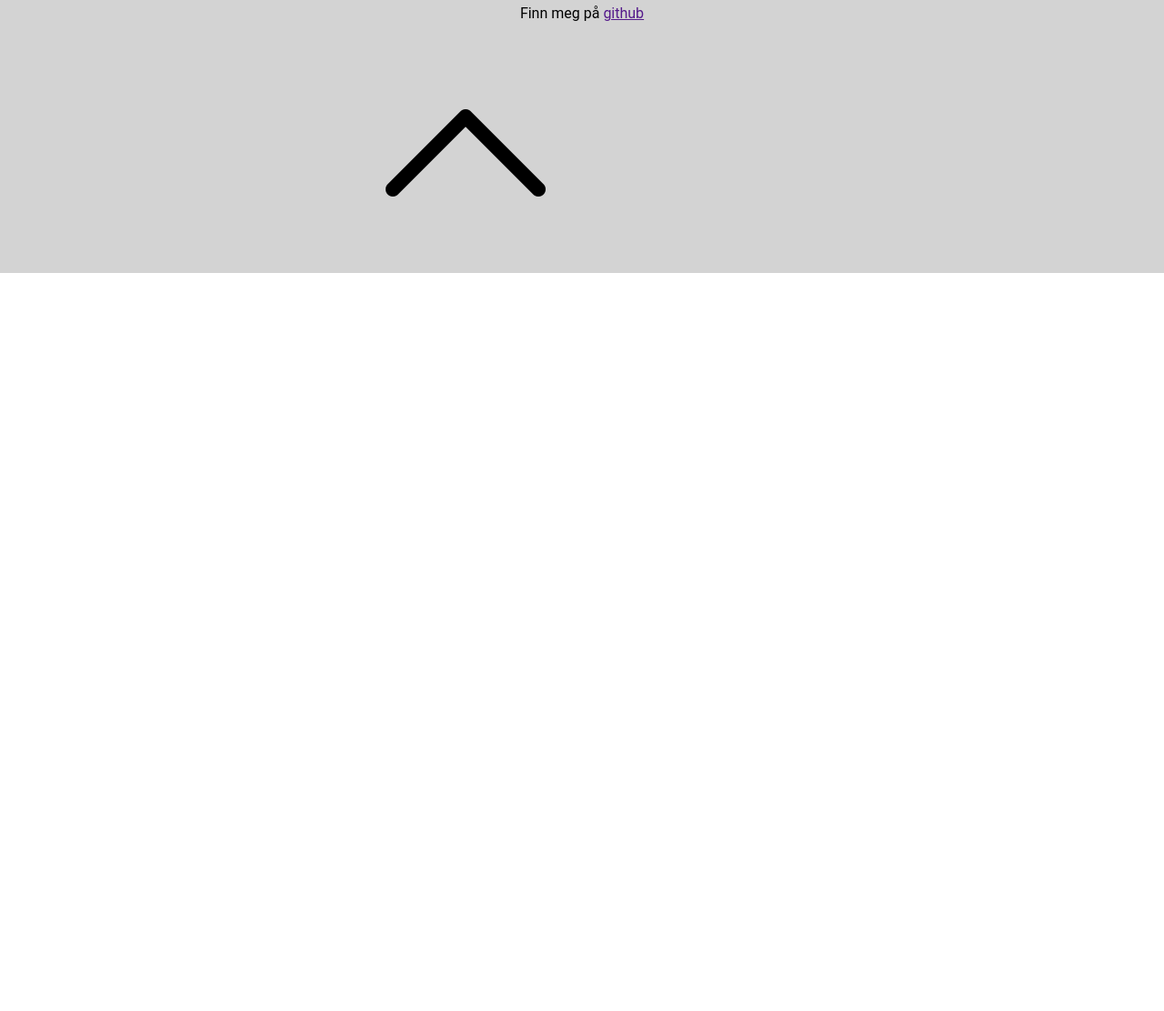
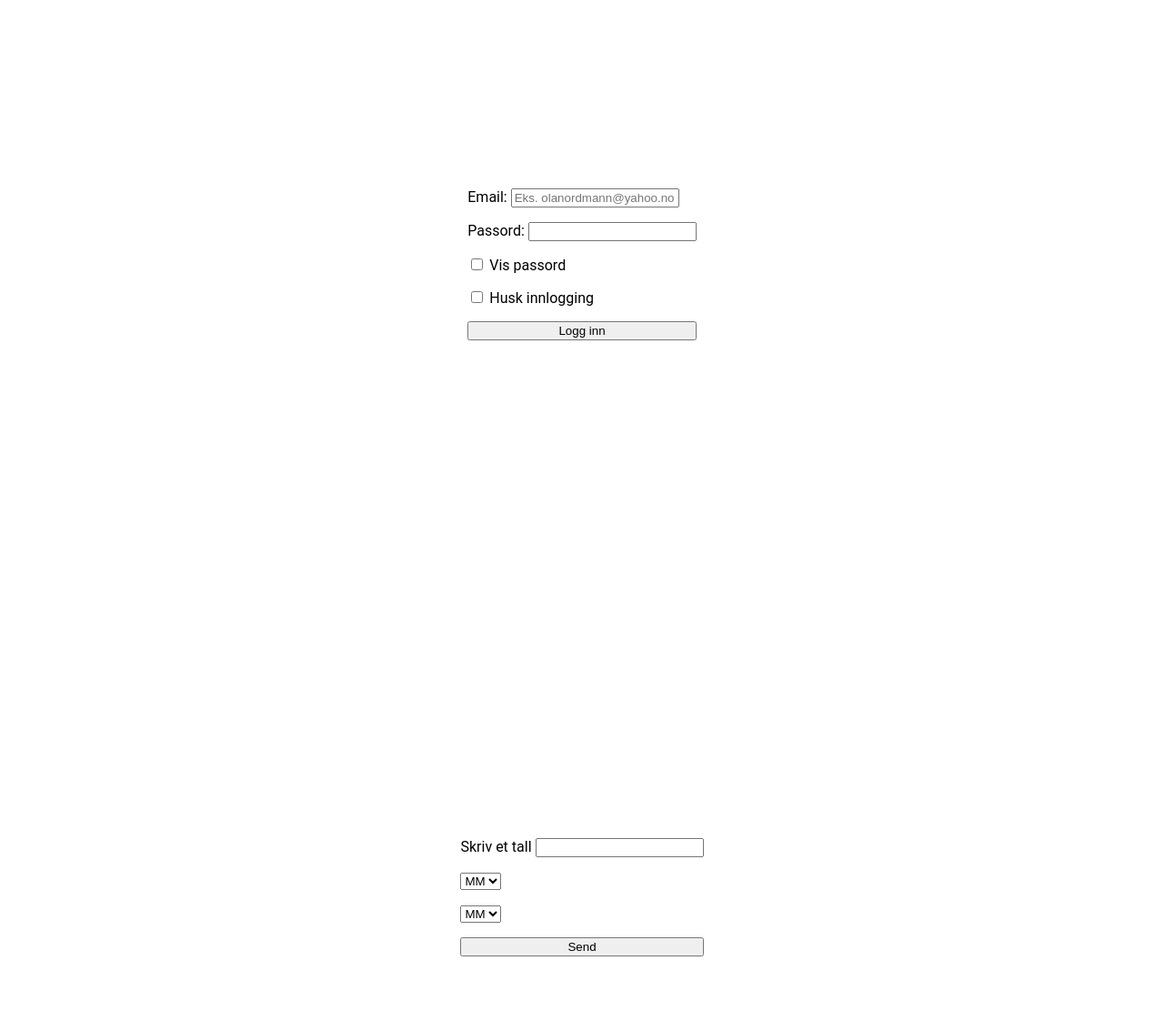
Before and after one commit to JulieKodehode/kodeloftetg14_undervisning15, a website: page index.html in a window 1280 px wide. Shown: the part 841-1952 px from the top of the page at 91% size. Before the commit the page ends 1141 px from the top, so only its background shows below. Drawn offline with Linux system fonts and the light colour scheme.

Commit message:
After lesson

```diff
--- a/index.html
+++ b/index.html
@@ -32,9 +32,102 @@
       <section class="section">
         <!-- Hero section / Home section / Main secton -->
         <form>
+          <label for="nameInput">
+            Skriv navnet ditt
+            <input type="text" name="nameInput" id="nameInput" placeholder="Eks. Ola Nordmann">
+          </label>
+
           <label for="">
+            <input type="number" name="" id="">
+          </label>
 
+          <label for="">
+            <input type="checkbox" name="" id="" autofocus>
+            <input type="checkbox" name="" id="">
+            <input type="checkbox" name="" id="">
           </label>
+
+          <label for="">
+            <input type="date" name="" id="">
+          </label>
+
+          <!--
+            Undervisnings challange:
+            1. Sett opp en label og input for email = virker ikke uten @
+            2. Sett opp en label og input for password = skjuler bokstaver
+          -->
+          <label for="">
+            <input type="email" name="" id="">
+          </label>
+
+          <label for="">
+            <input type="password" name="" id="">
+          </label>
+
+          <label for="">
+            <input type="button" value="Send">
+          </label>
+
+          <button type="submit">Send</button>
+        </form>
+      </section>
+
+      <section class="section">
+        <!-- Innlogging -->
+        <form>
+          <label for="userEmail">
+            Email:
+            <input type="email" name="userEmail" id="userEmail" placeholder="Eks. olanordmann@yahoo.no">
+          </label>
+
+          <label for="userPassword">
+            Passord:
+            <input type="password" name="userPassword" id="userPassword">
+          </label>
+
+          <label for="viewPassword">
+            <input type="checkbox" name="viewPassword" id="viewPassword">
+            Vis passord
+          </label>
+
+          <label for="rememberLogin">
+            <input type="checkbox" name="rememberLogin" id="rememberLogin">
+            Husk innlogging
+          </label>
+
+          <button>Logg inn</button>
+        </form>
+      </section>
+
+      <section class="section">
+        <!-- Målenhetskonventerer -->
+        <form>
+          <label for="unitInput">
+            Skriv et tall
+            <input type="number" name="unitInput" id="unitInput">
+          </label>
+
+          <label for="unitFrom">
+            <select name="unitFrom" id="unitFrom">
+              <option value="mm">MM</option>
+              <option value="cm">CM</option>
+              <option value="m">M</option>
+              <option value="km">KM</option>
+            </select>
+          </label>
+
+          <label for="unitTo">
+            <select name="unitTo" id="unitTo">
+              <option value="mm">MM</option>
+              <option value="cm">CM</option>
+              <option value="m">M</option>
+              <option value="km">KM</option>
+            </select>
+          </label>
+
+          <button id="submitButton">Send</button>
+
+          <p id="unitOutput"> <!-- Innhold kommer fra JS --> </p>
         </form>
       </section>
     </main>
--- a/styles.css
+++ b/styles.css
@@ -75,6 +75,16 @@ img {
   justify-content: space-around;
 }
 
+form {
+  display: flex;
+  flex-direction: column;
+  gap: 16px;
+}
+
+/*input[type="text"] {
+  border: 1px solid red;
+}*/
+
 /* FOOTER */
 .footer {
   display: flex;
```
Also changed, not shown: 1 other file.
